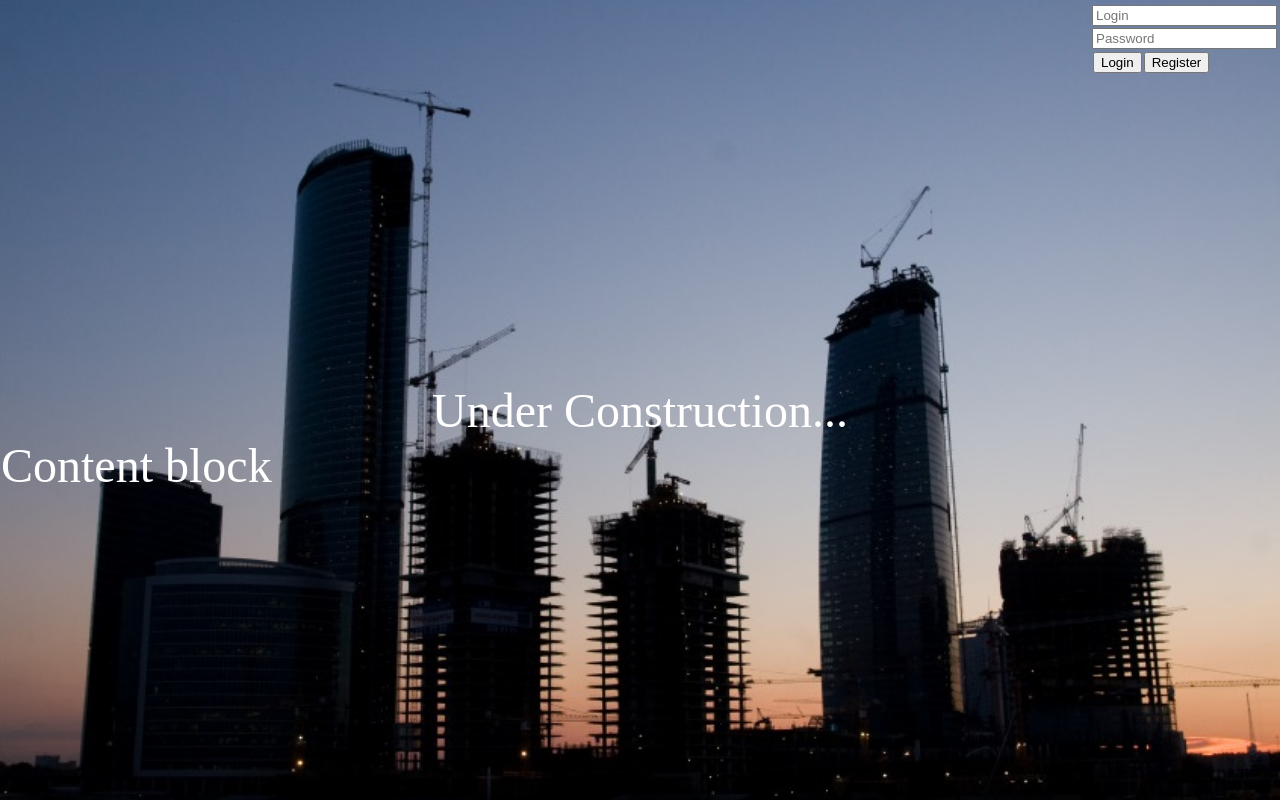
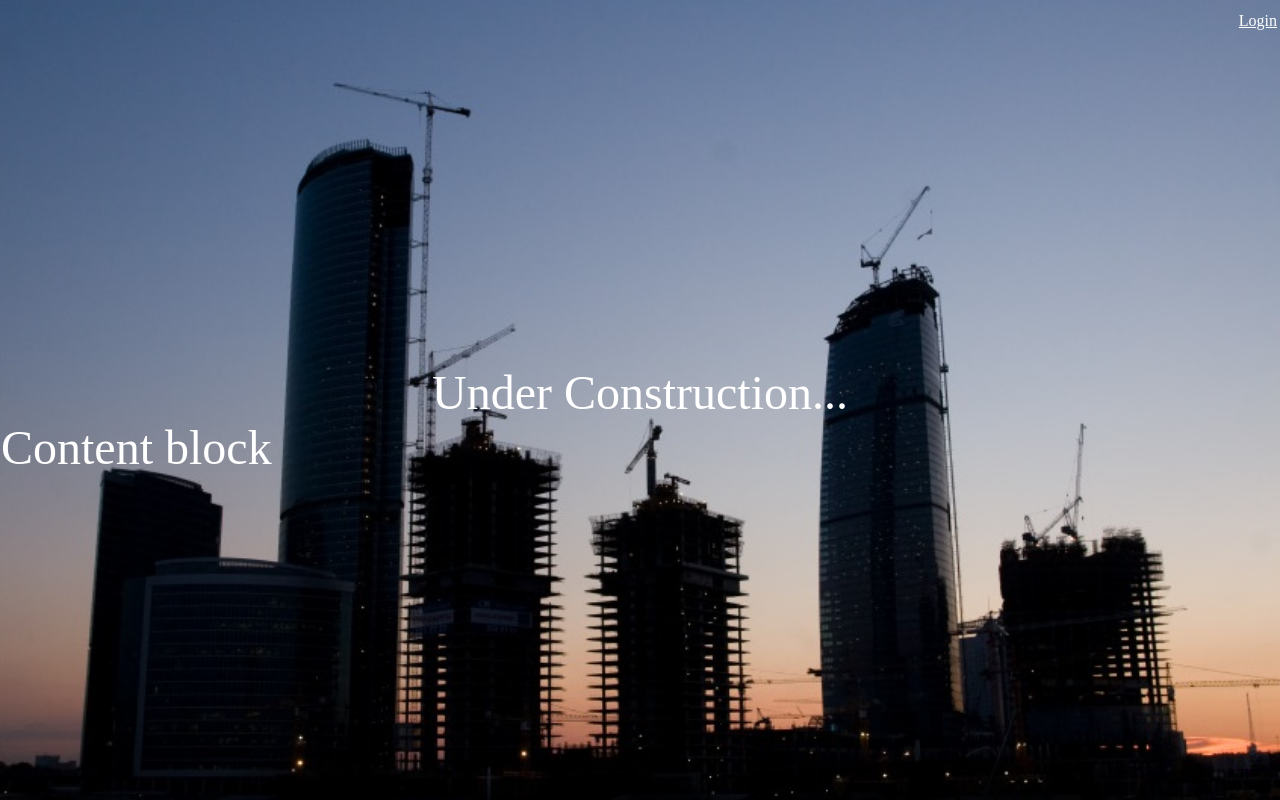
Before and after one commit to zuko3d/mcnet, a Django app: page / in a window 1280 px wide. Run offline with Django 3.2, Linux system fonts and the light colour scheme.

Commit message:
Daily 24/10/14

```diff
--- a/mcnet/main.py
+++ b/mcnet/main.py
@@ -44,7 +44,7 @@ def sanify(s):
 
 def login_info(rq):
 	if not ("logged" in rq.session):
-		return '<table><tr><td><form action="/login" method="get"></td></tr><tr><td><input type="text" placeholder="Login" name="login"></input></td></tr><tr><td><input type="text" placeholder="Password" name="pass"></input></td></tr><tr><td><table><tr><td><input type="submit" value="Login"></td></form><form action="/register" method="get"><td><input type="submit" value="Register"></td></tr></table></form></table>'
+		return '<table><tr><td><a href="/accounts/login">Login</a></td></tr></table>'
 	else:
 		return '<table><tr><td>Logged as ' + rq.session['logged'] + '</td></tr><tr><td><form action="/logout" method="get"><input type="submit" value="Logout"></form></td></tr></table>'
 
@@ -64,8 +64,8 @@ def login(rq):
 	return ret
 
 def logout(rq):
-	rq.session.flush()
-	ret = HttpResponseRedirect("/")
+	#rq.session.flush()
+	ret = HttpResponseRedirect("/accounts/logout")
 	return ret
 
 def MainPage(rq):
--- a/templates/base.html
+++ b/templates/base.html
@@ -25,7 +25,7 @@
 <html style="height: 100%;width: 100%;">
 <body style="height: 100%;width: 100%; margin:0;padding:0" background="/static/bg_uc.jpg">
 <table style="height: 100%;width: 100%;">
-<tr style="height: 40px;width: 100%"><td>
+<tr style="height: 42px;width: 100%"><td>
 {% block header %}
 <table style="height: 100%;width: 100%;">
 <tr style="height: 100%;width: 100%;">
```
